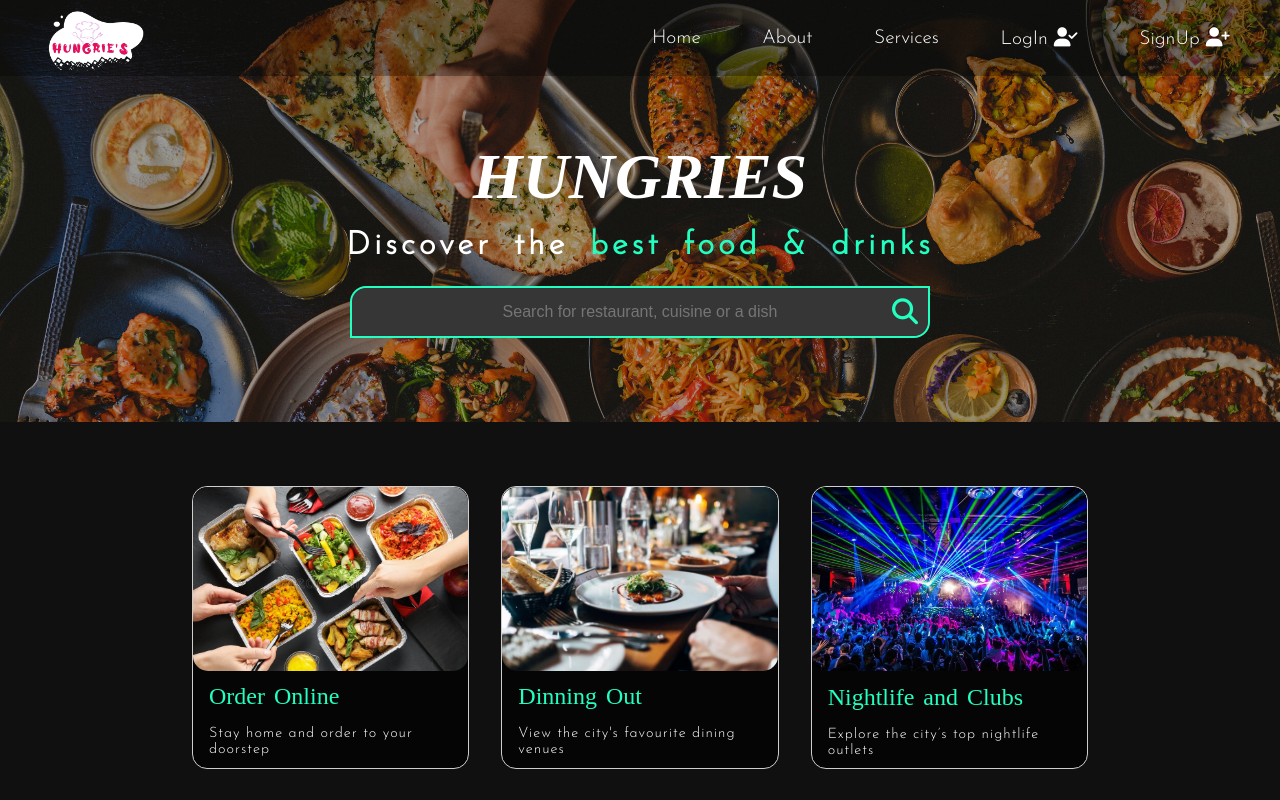
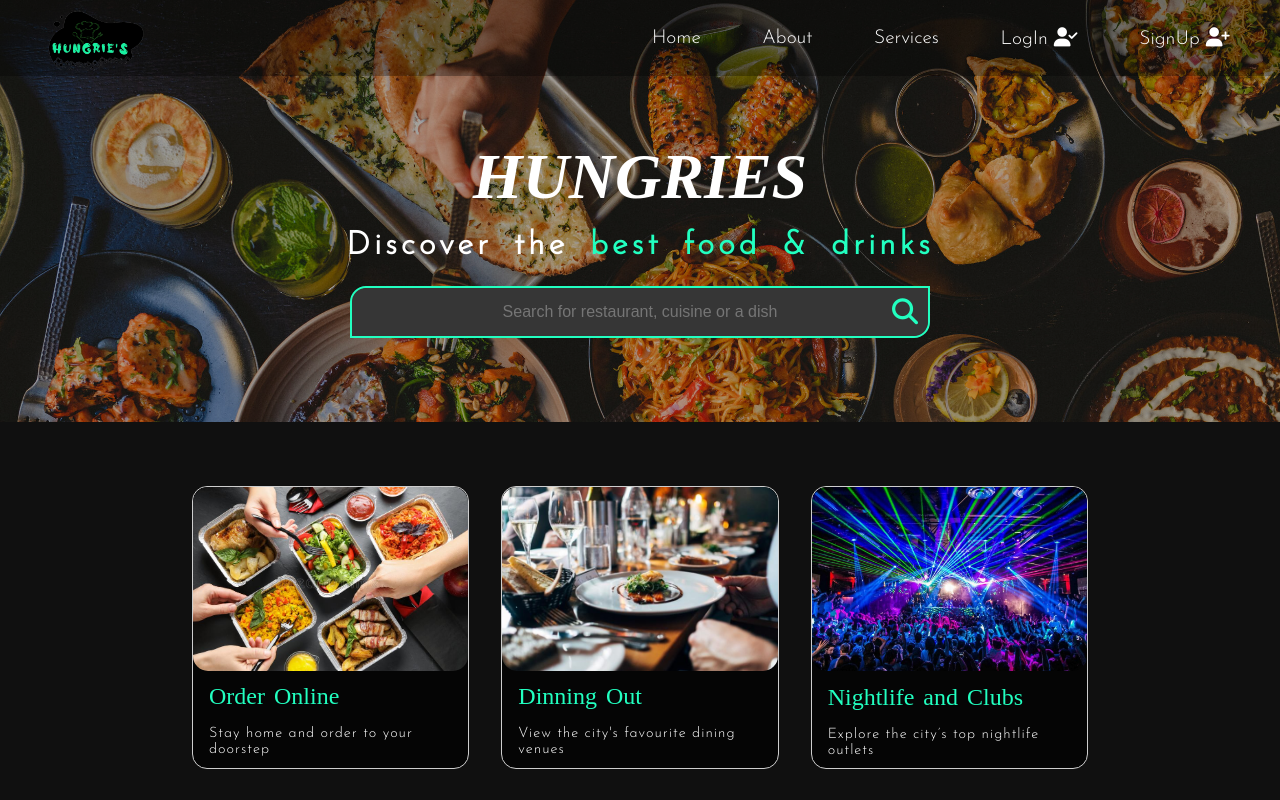
Before and after one commit to AyushMahobia/Food_order_website, a plain HTML site: page index.html in a window 1280 px wide. Shown: the top 800 px of the page. Drawn offline with Linux system fonts and the light colour scheme.

Commit message:
image invert

```diff
--- a/css/common.css
+++ b/css/common.css
@@ -182,7 +182,7 @@ hr {
 .logo img {
     max-width: 4rem;
     padding-top: 2px;
-    filter: invert(1);
+    /* filter: invert(1); */
 }
 
 @media (min-width:40em) {
```
